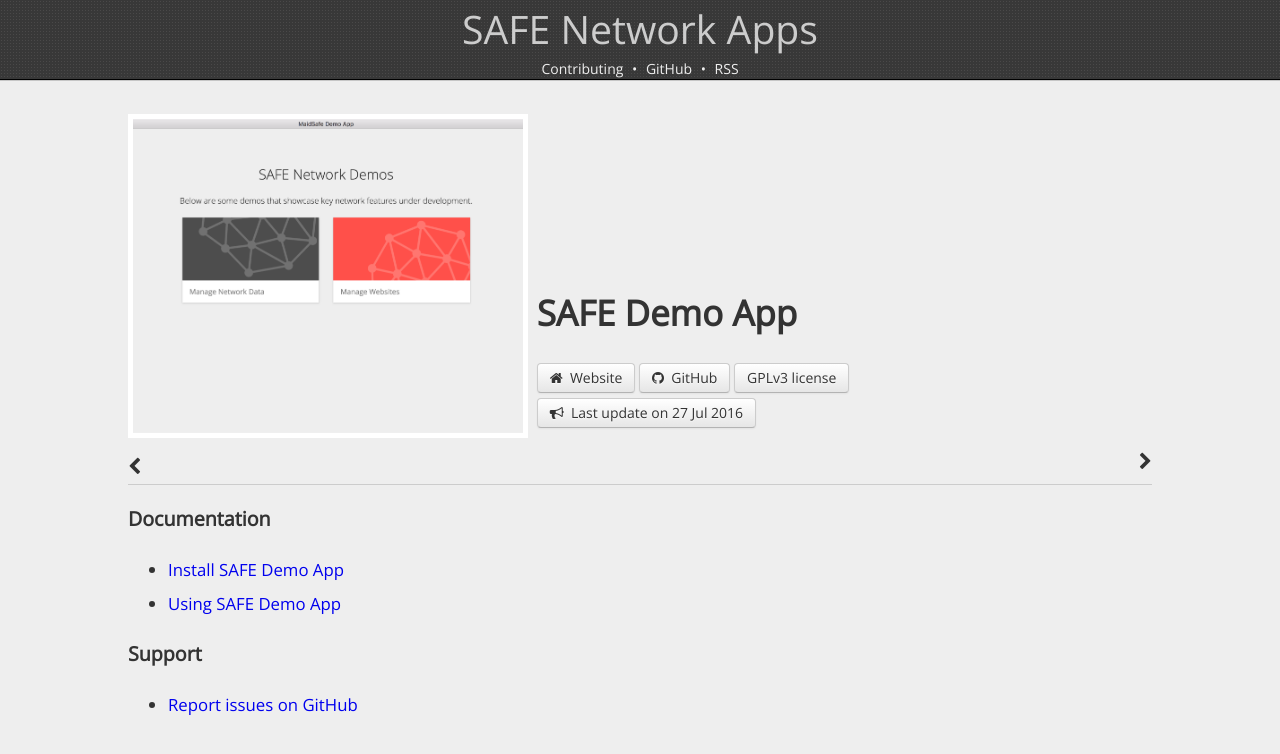
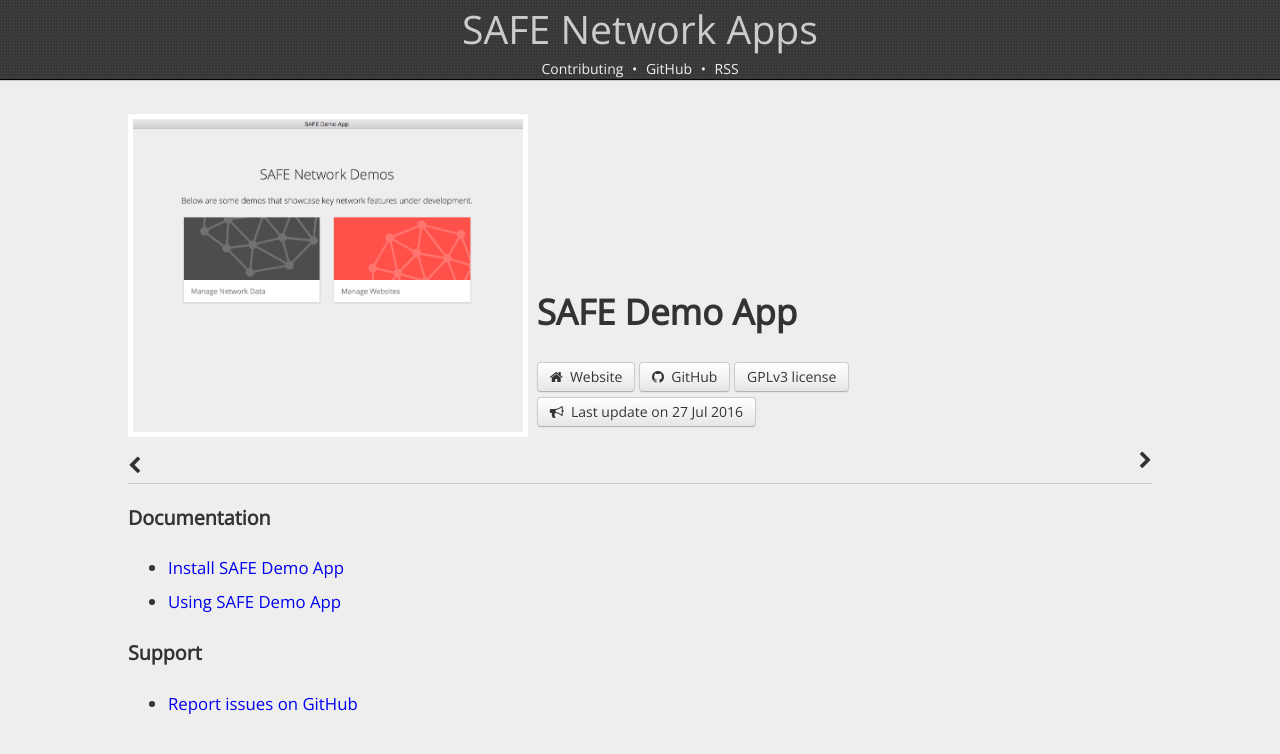
Before and after one commit to safenetwork/apps.safenetwork.org, a Jekyll site: the page built from _posts/2016-07-27-safe-demo-app.md, in a window 1280 px wide. Shown: the top 754 px of the page. Built offline with Jekyll 4.4.1, drawn with Linux system fonts in a browser that asks for light colours; nearby versions of some CDN libraries.

Commit message:
update thumbnail for SAFE Demo App

```diff
--- a/_posts/2016-07-27-safe-demo-app.md
+++ b/_posts/2016-07-27-safe-demo-app.md
@@ -5,7 +5,7 @@
 license: GPLv3
 license_link: https://github.com/maidsafe/safe_examples/blob/master/demo_app/COPYING
 last_update: https://forum.safenetwork.io/t/safe-network-test-7/10460
-thumbnail: launcher-demo-app.png
+thumbnail: safe-demo-app.png
 github_repo: maidsafe/safe_examples
 stars: 19
 ---
```
Also changed, not shown: thumbnails/launcher-demo-app.png (deleted), thumbnails/safe-demo-app.png (added).
